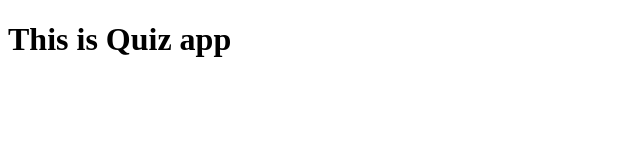
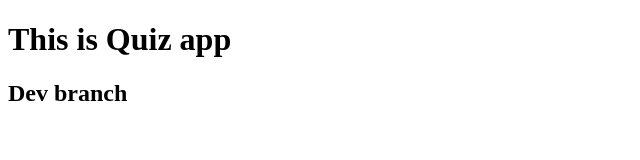
Before and after one commit to samyakshah3008/TripleS-quiz-app, a plain HTML site: page index.html in a window 1280 px wide. Shown: the whole page, without its empty margins (0-640 px from the left). Drawn offline with Linux system fonts and the light colour scheme.

Commit message:
initial commit

```diff
--- a/index.html
+++ b/index.html
@@ -9,5 +9,6 @@
 </head>
 <body>
     <h1>This is Quiz app</h1>
+    <h2>Dev branch</h2>
 </body>
 </html>
```
